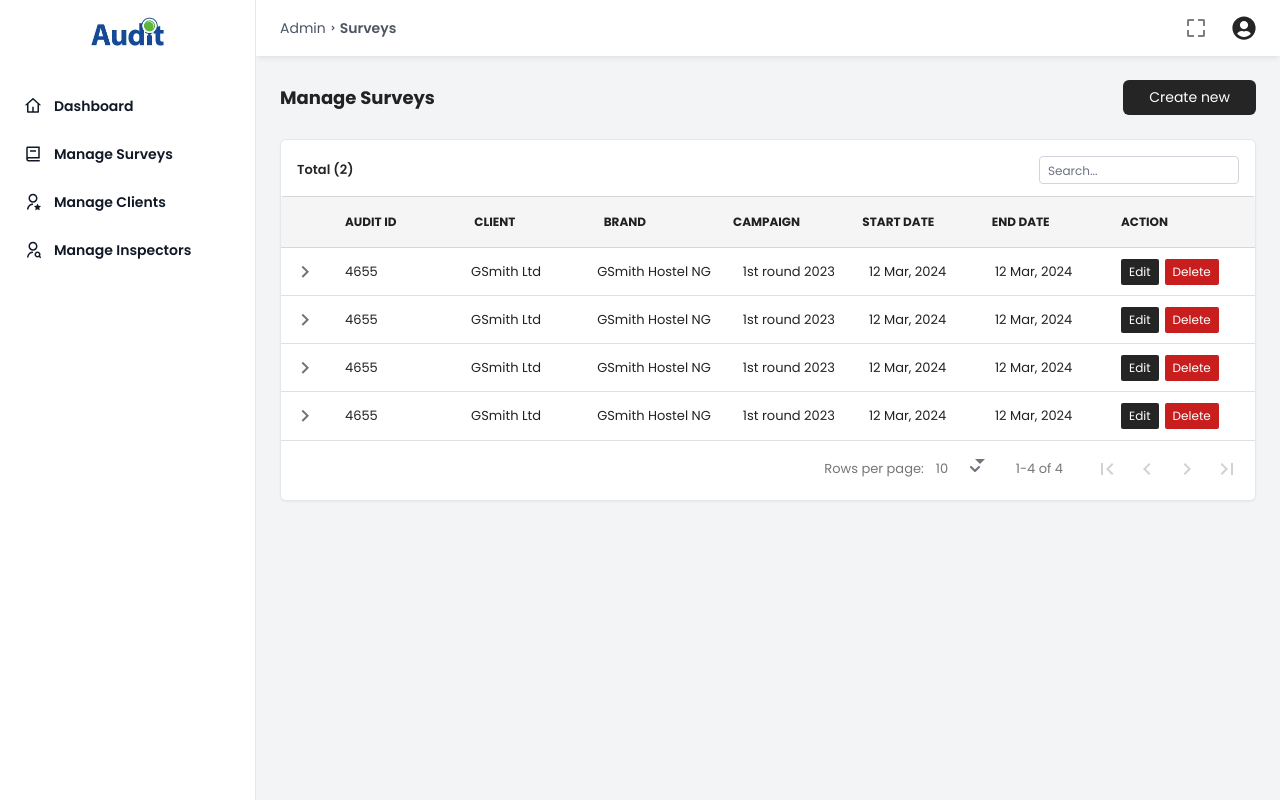
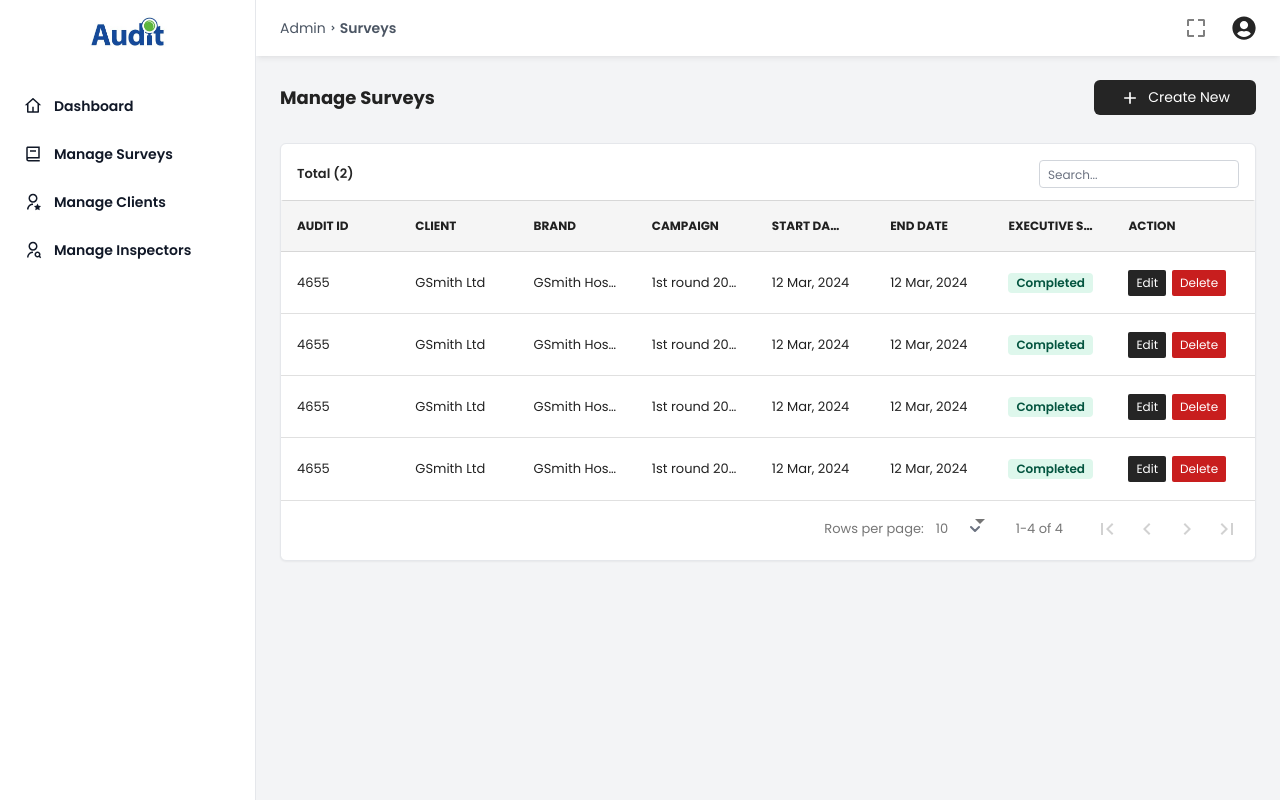
Before and after one commit to deegeeartz/pipeopsAuditProductivity, a Next.js app in the folder frontend/: page /admin/surveys in a window 1280 px wide. Built offline with nearby package versions, Linux system fonts and the light colour scheme.

Commit message:
FE/feat: update Survey table

```diff
--- a/frontend/src/components/SurveyTable.jsx
+++ b/frontend/src/components/SurveyTable.jsx
@@ -1,23 +1,31 @@
+import { Badge } from 'flowbite-react';
 import DataTable from 'react-data-table-component';
 
-const ExpandedComponent = ({ data }) => {
-	return (
-		<p className='p-3 px-6'>
-			<pre>{JSON.stringify(data, null, 2)}</pre>
-		</p>
-	);
-};
+const SurveyTable = () => {
+	const customStyles = {
+		rows: {
+			style: {
+				minHeight: '62px', // override the row height
+			},
+		},
+		headCells: {
+			style: {},
+		},
+		cells: {
+			style: {},
+		},
+	};
 
-const SurveyTable = () => {
 	return (
 		<DataTable
 			className='datatable'
 			columns={columns}
 			data={data}
-			pagination={true}
-			expandableRows={true}
-			expandableRowsComponent={ExpandedComponent}
-			expandOnRowClicked={true}
+			pagination
+			// expandableRows={true}
+			// expandableRowsComponent={ExpandedComponent}
+			// expandOnRowClicked={true}
+			customStyles={customStyles}
 		/>
 	);
 };
@@ -27,22 +35,26 @@ const columns = [
 		name: 'Audit ID',
 		selector: (row) => '4655',
 		sortable: true,
+		minWidth: '0px',
 	},
 	{
 		name: 'Client',
 		selector: (row) => 'GSmith Ltd',
 		sortable: true,
+		minWidth: '110px',
 	},
 	{
 		name: 'Brand',
 		selector: (row) => 'GSmith Hostel NG',
 		sortable: true,
 		minWidth: true,
+		minWidth: '110px',
 	},
 	{
 		name: 'Campaign',
 		selector: (row) => '1st round 2023',
 		sortable: true,
+		minWidth: '120px',
 		hide: 'md',
 	},
 	{
@@ -56,6 +68,13 @@ const columns = [
 		selector: (row) => row.date,
 		sortable: true,
 		minWidth: '110px',
+	},
+	{
+		name: 'Executive Summary',
+		minWidth: '120px',
+		cell: () => {
+			return <Badge color='success'>Completed</Badge>;
+		},
 	},
 	{
 		name: 'Action',
--- a/frontend/src/pages/admin/surveys/index.jsx
+++ b/frontend/src/pages/admin/surveys/index.jsx
@@ -1,5 +1,6 @@
 import Layout from '@/components/Layout';
 import dynamic from 'next/dynamic';
+import { RiAddFill } from 'react-icons/ri';
 
 const SurveyTable = dynamic(() => import('@/components/SurveyTable'), { ssr: false });
 
@@ -7,9 +8,12 @@ const Surveys = () => {
 	return (
 		<Layout>
 			<div className='content p-6'>
-				<div className='mb-6 flex justify-between items-center'>
+				<div className='mb-7 flex justify-between items-center'>
 					<h1 className='font-bold text-lg text-[#222]'>Manage Surveys</h1>
-					<a className='btn_primary'>Create new</a>
+					<a className='btn_primary _flex'>
+						<RiAddFill className='mr-2 h-5 w-5' />
+						Create New
+					</a>
 				</div>
 
 				<div className='py-1 bg-white rounded-md border border-gray-200 shadow-sm shadow-black/5'>
--- a/frontend/src/styles/index.css
+++ b/frontend/src/styles/index.css
@@ -2,10 +2,49 @@
 @tailwind components;
 @tailwind utilities;
 
+/* BASE */
+
+* {
+	padding: 0;
+	margin: 0;
+	list-style: none;
+	text-decoration: none;
+	outline: none;
+}
 body {
 	color: #252525;
-	font-family: "Raleway", sans-serif;
+	font-family: 'Raleway', sans-serif;
 }
+img {
+	max-width: 100%;
+}
+._flex {
+	display: flex;
+	align-items: center;
+}
+.fx_center {
+	display: flex;
+	align-items: center;
+	justify-content: center;
+	text-align: center;
+}
+.fx_between {
+	display: flex;
+	align-items: center;
+	justify-content: space-between;
+}
+._grid {
+	display: grid;
+	align-content: center;
+}
+.gd_center_content {
+	display: grid;
+	align-content: center;
+	justify-content: center;
+	text-align: center;
+}
+
+/* PAGES */
 
 .btn_primary {
 	font-size: 14px;
@@ -20,8 +59,7 @@ body {
 .datatable {
 	border-radius: 2px !important;
 }
-
-.rdt_TableHeadRow {
+.datatable .rdt_TableHeadRow {
 	background: #f5f5f5 !important;
 	font-weight: bold;
 	text-transform: uppercase;
@@ -29,3 +67,10 @@ body {
 	border-top-color: rgba(0, 0, 0, 0.12);
 	border-top-style: solid;
 }
+
+/*!----- MEDIA QUERIES -------*/
+@media (min-width: 1280px) {
+	.container {
+		max-width: 1280px;
+	}
+}
```
